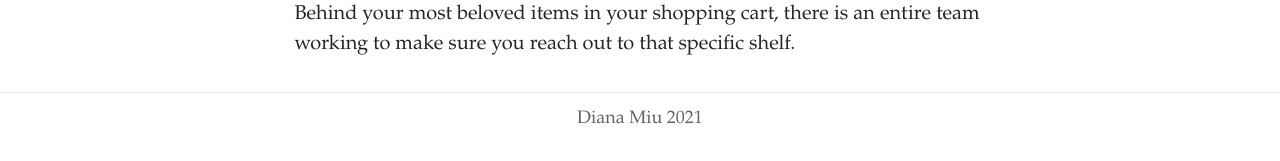
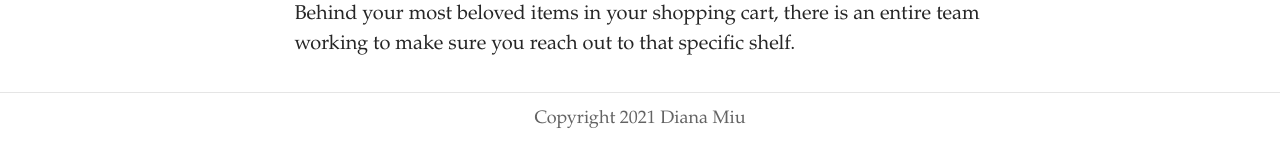
Before and after one commit to DianaMiu/typographymodule, a Jekyll site: the page built from index.html, in a window 1280 px wide. Shown: the part 1380-1541 px from the top of the page. Built offline with Jekyll 4.4.1, drawn with Linux system fonts in a browser that asks for light colours; some web fonts are replaced; the list of posts is cut into pages by our own code.

Commit message:
Update Settings “general”

```diff
--- a/_data/settings.yml
+++ b/_data/settings.yml
@@ -2,7 +2,7 @@ title: Food from A to Z
 description: A website about food and typography. From fancy or fast food
   restaurants fonts to Tesco product lines and logo, this blog looks at
   different types of typography across multiple sectors of the food industry.
-footer_text: Diana Miu 2021
+footer_text: "Copyright 2021 Diana Miu "
 header_feature_image: ../uploads/banner6.png
 header_text: ""
 header_text_color: "#ffffff"
```
